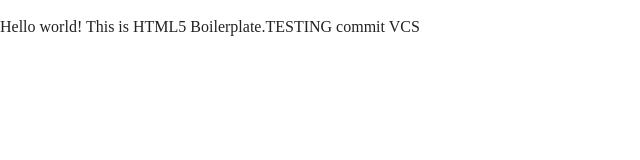
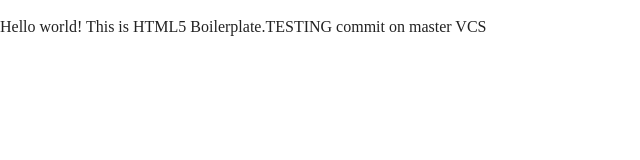
Before and after one commit to VpDev22/CursoWeb, a plain HTML site: page index.html in a window 1280 px wide. Shown: the full height of the page, 0-640 px from the left. Drawn offline with nearby package versions, Linux system fonts and the light colour scheme.

Commit message:
commit on 'master'

```diff
--- a/index.html
+++ b/index.html
@@ -23,7 +23,7 @@
   <![endif]-->
 
   <!-- Add your site or application content here -->
-  <p>Hello world! This is HTML5 Boilerplate.TESTING commit VCS</p>
+  <p>Hello world! This is HTML5 Boilerplate.TESTING commit on master VCS</p>
   <script src="js/vendor/modernizr-3.8.0.min.js"></script>
   <script src="https://code.jquery.com/jquery-3.4.1.min.js" integrity="sha256-CSXorXvZcTkaix6Yvo6HppcZGetbYMGWSFlBw8HfCJo=" crossorigin="anonymous"></script>
   <script>window.jQuery || document.write('<script src="js/vendor/jquery-3.4.1.min.js"><\/script>')</script>
```
